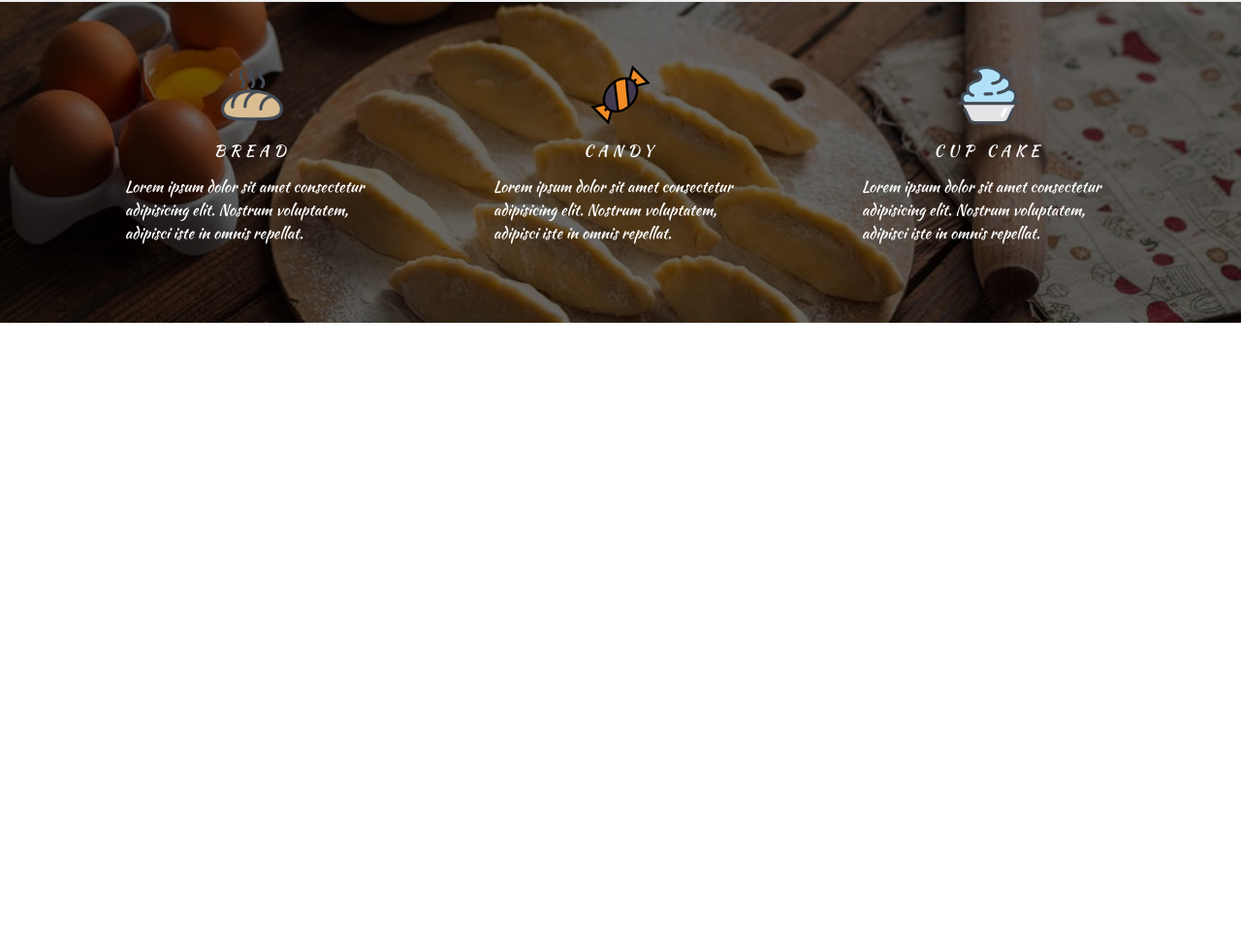
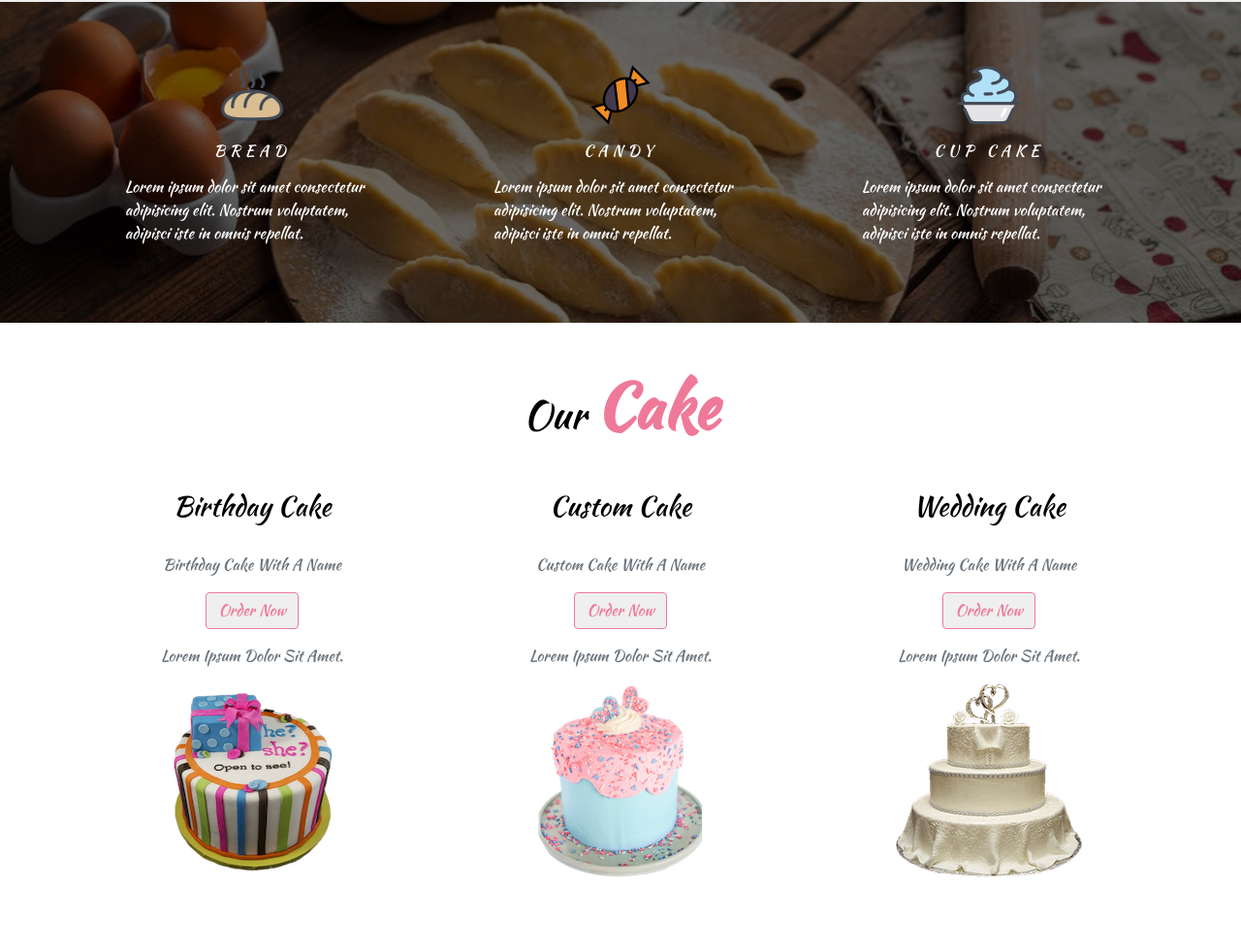
Before and after one commit to sajidd-dev/gandma-sweet, a plain HTML site: page index.html in a window 1280 px wide. Shown: the part 3152-4129 px from the top of the page at 97% size. Before the commit the page ends 3485 px from the top, so only its background shows below. Drawn offline with Linux system fonts and the light colour scheme.

Commit message:
cake:section

```diff
--- a/index.html
+++ b/index.html
@@ -444,6 +444,47 @@
 </section>
   <!-- end of services section -->
 
+   <!-- cake -->
+   <section id="cakes" class="cakes py-5">
+    <div class="container">
+      <div class="row">
+        <div class="col-10 mx-auto col-sm-6 text-center">
+          <h1 class="text-capitalize">our <strong class="banner-title">cake </strong></h1>
+        </div>
+      </div>
+        <div class="row">
+          <div class="col-11 mx-auto col-md-6 col-lg-4 my-4 text-capitalize text-center">
+            <h3 class="py-3">birthday cake</h3>
+            <div class="text-muted">
+              <p class="my-3">birthday cake with a name</p>
+              <button class="btn btn-pink text-capitalize mb-3">order now</button>
+              <p>Lorem ipsum dolor sit amet.</p>
+              <img src="img/trans-cake.png" alt="">
+            </div>
+        </div>
+        <div class="col-11 mx-auto col-md-6 col-lg-4 my-4 text-capitalize text-center">
+          <h3 class="py-3">custom cake</h3>
+          <div class="text-muted">
+            <p class="my-3">custom cake with a name</p>
+            <button class="btn btn-pink text-capitalize mb-3">order now</button>
+            <p>Lorem ipsum dolor sit amet.</p>
+            <img src="img/trans-custom.png" alt="">
+          </div>
+      </div>
+      <div class="col-11 mx-auto col-md-6 col-lg-4 my-4 text-capitalize text-center">
+        <h3 class="py-3">wedding cake</h3>
+        <div class="text-muted">
+          <p class="my-3">wedding cake with a name</p>
+          <button class="btn btn-pink text-capitalize mb-3">order now</button>
+          <p>Lorem ipsum dolor sit amet.</p>
+          <img src="img/trans-wedding.png" alt="">
+        </div>
+    </div>
+      </div>
+    </div>
+  </section>
+  <!-- end of cake -->
+
   <!-- jquery -->
   <script src="js/jquery-3.3.1.min.js"></script>
   <!-- bootstrap js -->
```
